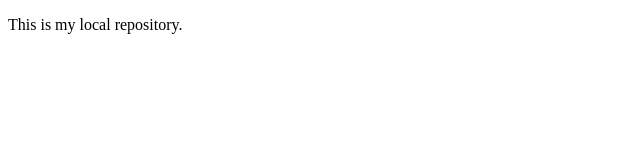
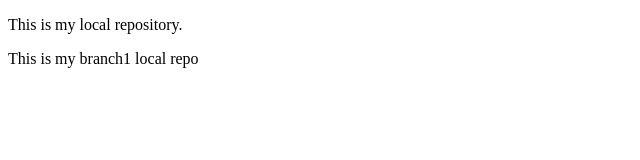
Before and after one commit to bibhu-syenainfosoft/newLocalRepo, a plain HTML site: page index.html in a window 1280 px wide. Shown: the whole page, without its empty margins (0-640 px from the left). Drawn offline with Linux system fonts and the light colour scheme.

Commit message:
added another paragraph

```diff
--- a/index.html
+++ b/index.html
@@ -7,5 +7,6 @@
 </head>
 <body>
     <p>This is my local repository.</p>
+    <p>This is my branch1 local repo</p>
 </body>
 </html>
```
